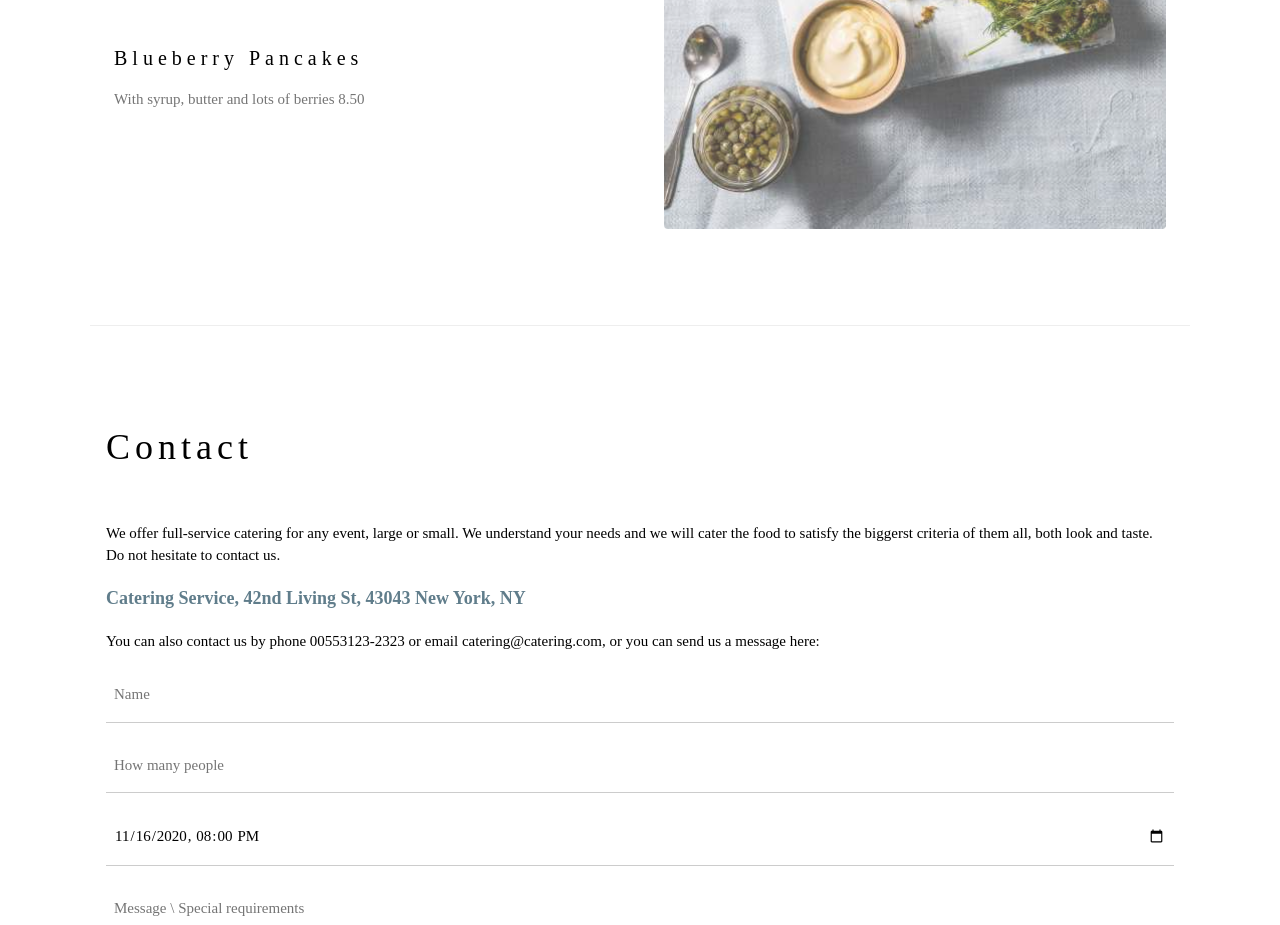
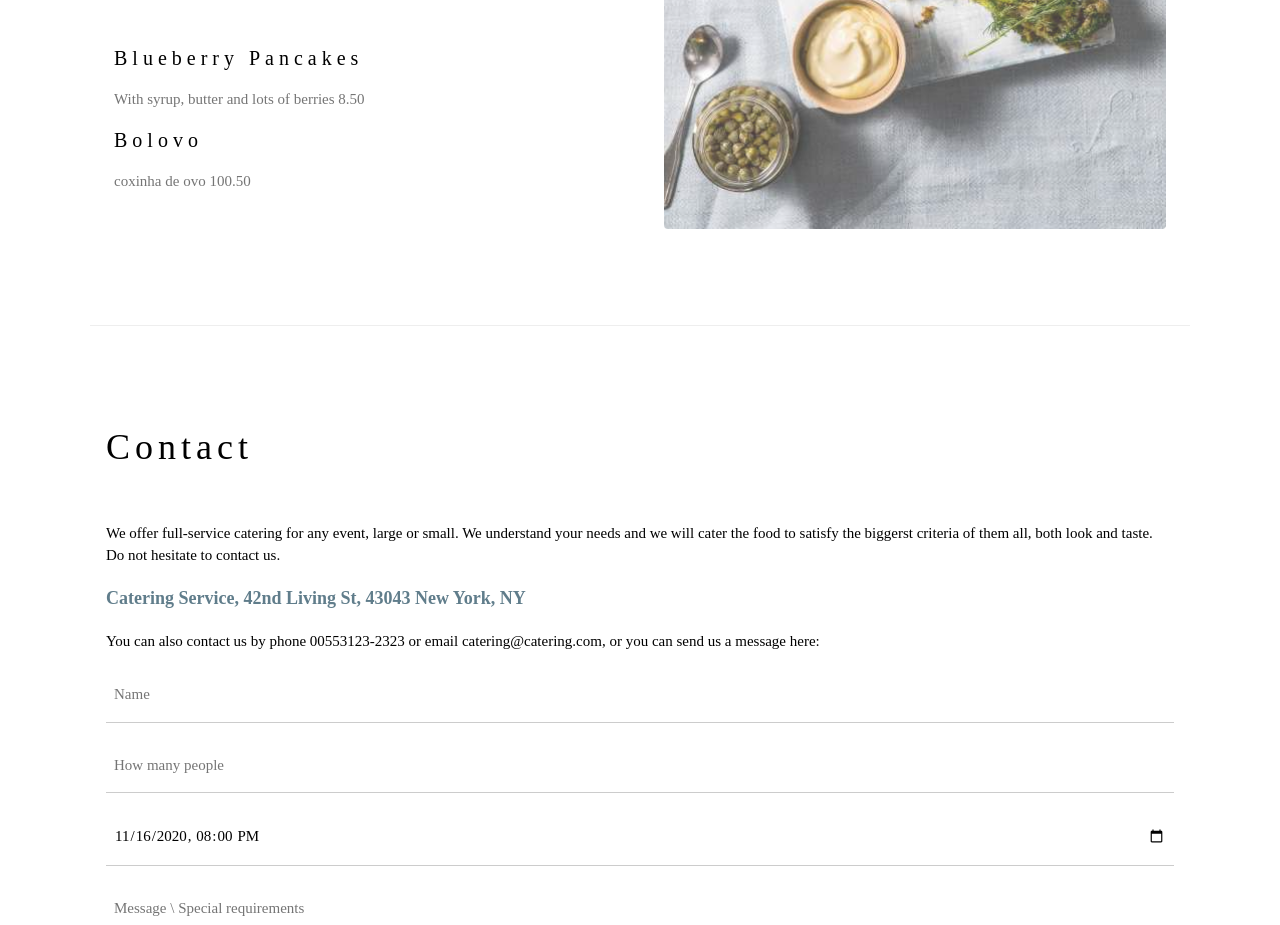
Before and after one commit to DyhegoS/website_estudo, a plain HTML site: page index.html in a window 1280 px wide. Shown: the part 2060-2985 px from the top of the page. Drawn offline with nearby package versions, Linux system fonts and the light colour scheme.

Commit message:
adicionado o item bolovo ao menu

```diff
--- a/index.html
+++ b/index.html
@@ -74,6 +74,9 @@ h1, h2, h3, h4, h5, h6 {
 
       <h4>Blueberry Pancakes</h4>
       <p class="w3-text-grey">With syrup, butter and lots of berries 8.50</p>
+
+      <h4>Bolovo</h4>
+      <p class="w3-text-grey">coxinha de ovo 100.50</p>
     </div>
 
     <div class="w3-col l6 w3-padding-large">
```
